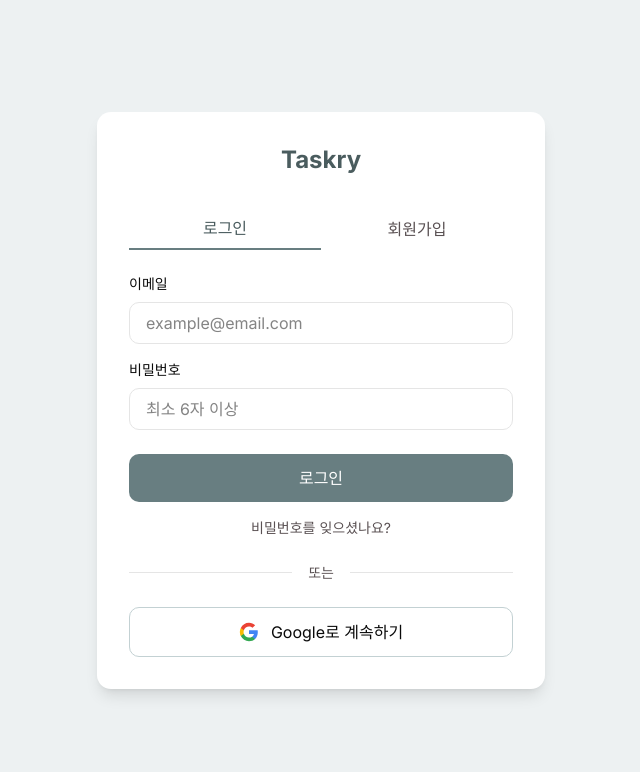
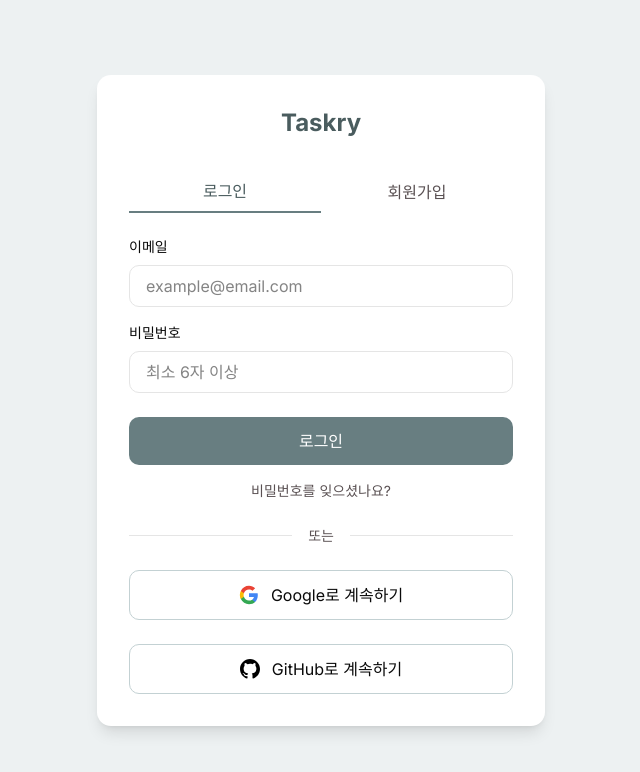
Before and after one commit to lnu8926-web/Taskry, a Next.js app: page /login in a window 1280 px wide. Shown: the top 772 px of the page, without its empty margins (319-959 px from the left). Built offline with nearby package versions, Linux system fonts and the light colour scheme; no server answers.

Commit message:
feat: GitHub 소셜 로그인 버튼 추가
- 로그인 페이지에 GitHub 로그인 버튼 추가
- authService 정리

```diff
--- a/src/app/(auth)/login/page.tsx
+++ b/src/app/(auth)/login/page.tsx
@@ -13,6 +13,7 @@
     authUser,
     isLoading: authLoading,
     signInWithGoogle,
+    signInWithGithub,
   } = useAuth();
   const [isLogin, setIsLogin] = useState(true);
   const [email, setEmail] = useState("");
@@ -110,14 +111,22 @@
           <button
             onClick={() => setIsLogin(true)}
             className={`flex-1 py-2 transition-colors ${isLogin ? "border-b-2 font-medium" : "text-gray-500"}`}
-            style={isLogin ? { borderColor: MIST.DARK, color: MIST.DARKEST } : undefined}
+            style={
+              isLogin
+                ? { borderColor: MIST.DARK, color: MIST.DARKEST }
+                : undefined
+            }
           >
             로그인
           </button>
           <button
             onClick={() => setIsLogin(false)}
             className={`flex-1 py-2 transition-colors ${!isLogin ? "border-b-2 font-medium" : "text-gray-500"}`}
-            style={!isLogin ? { borderColor: MIST.DARK, color: MIST.DARKEST } : undefined}
+            style={
+              !isLogin
+                ? { borderColor: MIST.DARK, color: MIST.DARKEST }
+                : undefined
+            }
           >
             회원가입
           </button>
@@ -203,23 +212,63 @@
         </div>
 
         {/* 소셜 로그인 버튼 */}
+        {/* google */}
         <div className="mt-6 space-y-3">
           <button
             onClick={() => signInWithGoogle()}
             className="w-full py-3 border rounded-lg flex items-center justify-center transition-colors"
             style={{ borderColor: MIST.DEFAULT }}
-            onMouseEnter={(e) => (e.currentTarget.style.backgroundColor = MIST.LIGHT)}
-            onMouseLeave={(e) => (e.currentTarget.style.backgroundColor = "white")}
+            onMouseEnter={(e) =>
+              (e.currentTarget.style.backgroundColor = MIST.LIGHT)
+            }
+            onMouseLeave={(e) =>
+              (e.currentTarget.style.backgroundColor = "white")
+            }
           >
             <svg className="w-5 h-5 mr-3" viewBox="0 0 24 24">
-              <path fill="#4285F4" d="M22.56 12.25c0-.78-.07-1.53-.2-2.25H12v4.26h5.92c-.26 1.37-1.04 2.53-2.21 3.31v2.77h3.57c2.08-1.92 3.28-4.74 3.28-8.09z"/>
-              <path fill="#34A853" d="M12 23c2.97 0 5.46-.98 7.28-2.66l-3.57-2.77c-.98.66-2.23 1.06-3.71 1.06-2.86 0-5.29-1.93-6.16-4.53H2.18v2.84C3.99 20.53 7.7 23 12 23z"/>
-              <path fill="#FBBC05" d="M5.84 14.09c-.22-.66-.35-1.36-.35-2.09s.13-1.43.35-2.09V7.07H2.18C1.43 8.55 1 10.22 1 12s.43 3.45 1.18 4.93l2.85-2.22.81-.62z"/>
-              <path fill="#EA4335" d="M12 5.38c1.62 0 3.06.56 4.21 1.64l3.15-3.15C17.45 2.09 14.97 1 12 1 7.7 1 3.99 3.47 2.18 7.07l3.66 2.84c.87-2.6 3.3-4.53 6.16-4.53z"/>
+              <path
+                fill="#4285F4"
+                d="M22.56 12.25c0-.78-.07-1.53-.2-2.25H12v4.26h5.92c-.26 1.37-1.04 2.53-2.21 3.31v2.77h3.57c2.08-1.92 3.28-4.74 3.28-8.09z"
+              />
+              <path
+                fill="#34A853"
+                d="M12 23c2.97 0 5.46-.98 7.28-2.66l-3.57-2.77c-.98.66-2.23 1.06-3.71 1.06-2.86 0-5.29-1.93-6.16-4.53H2.18v2.84C3.99 20.53 7.7 23 12 23z"
+              />
+              <path
+                fill="#FBBC05"
+                d="M5.84 14.09c-.22-.66-.35-1.36-.35-2.09s.13-1.43.35-2.09V7.07H2.18C1.43 8.55 1 10.22 1 12s.43 3.45 1.18 4.93l2.85-2.22.81-.62z"
+              />
+              <path
+                fill="#EA4335"
+                d="M12 5.38c1.62 0 3.06.56 4.21 1.64l3.15-3.15C17.45 2.09 14.97 1 12 1 7.7 1 3.99 3.47 2.18 7.07l3.66 2.84c.87-2.6 3.3-4.53 6.16-4.53z"
+              />
             </svg>
             Google로 계속하기
           </button>
         </div>
+{/* github */}
+<div className="mt-6 space-y-3">
+  <button
+    onClick={() => signInWithGithub()}
+    className="w-full py-3 border rounded-lg flex items-center justify-center transition-colors"
+    style={{ borderColor: MIST.DEFAULT }}
+    onMouseEnter={(e) =>
+      (e.currentTarget.style.backgroundColor = MIST.LIGHT)
+    }
+    onMouseLeave={(e) =>
+      (e.currentTarget.style.backgroundColor = "white")
+    }
+  >
+    <svg className="w-5 h-5 mr-3" viewBox="0 0 24 24">
+      <path
+        fill="#000000"
+        d="M12 0C5.37 0 0 5.37 0 12c0 5.3 3.438 9.8 8.205 11.385.6.113.82-.258.82-.577v-2.234c-3.338.726-4.033-1.416-4.033-1.416-.546-1.387-1.333-1.756-1.333-1.756-1.089-.745.083-.729.083-.729 1.205.084 1.839 1.237 1.839 1.237 1.07 1.834 2.807 1.304 3.492.997.107-.775.418-1.305.762-1.604-2.665-.305-5.467-1.334-5.467-5.931 0-1.311.469-2.381 1.236-3.221-.124-.303-.535-1.524.117-3.176 0 0 1.008-.322 3.301 1.23A11.509 11.509 0 0112 5.803c1.02.005 2.047.138 3.006.404 2.291-1.552 3.297-1.23 3.297-1.23.653 1.653.242 2.874.118 3.176.77.84 1.235 1.911 1.235 3.221 0 4.609-2.807 5.624-5.479 5.921.43.372.823 1.102.823 2.222v3.293c0 .322.218.694.825.576C20.565 21.795 24 17.295 24 12c0-6.63-5.37-12-12-12z"
+      />
+    </svg>
+    GitHub로 계속하기
+  </button>
+</div>
+
       </div>
     </div>
   );
--- a/src/lib/supabase/services/authService.ts
+++ b/src/lib/supabase/services/authService.ts
@@ -74,11 +74,14 @@
     try {
       // 3초 타임아웃 추가
       const timeoutPromise = new Promise((_, reject) =>
-        setTimeout(() => reject(new Error("getSession timeout")), 3000)
+        setTimeout(() => reject(new Error("getSession timeout")), 3000),
       );
       const sessionPromise = supabase.auth.getSession();
 
-      const { data, error } = await Promise.race([sessionPromise, timeoutPromise]) as any;
+      const { data, error } = (await Promise.race([
+        sessionPromise,
+        timeoutPromise,
+      ])) as any;
 
       if (error) {
         console.warn("getSession error:", error.message);
@@ -99,11 +102,14 @@
     try {
       // 3초 타임아웃 추가
       const timeoutPromise = new Promise((_, reject) =>
-        setTimeout(() => reject(new Error("getUser timeout")), 3000)
+        setTimeout(() => reject(new Error("getUser timeout")), 3000),
       );
       const userPromise = supabase.auth.getUser();
 
-      const { data, error } = await Promise.race([userPromise, timeoutPromise]) as any;
+      const { data, error } = (await Promise.race([
+        userPromise,
+        timeoutPromise,
+      ])) as any;
 
       if (error) {
         if (error.name === "AuthSessionMissingError") {
```
